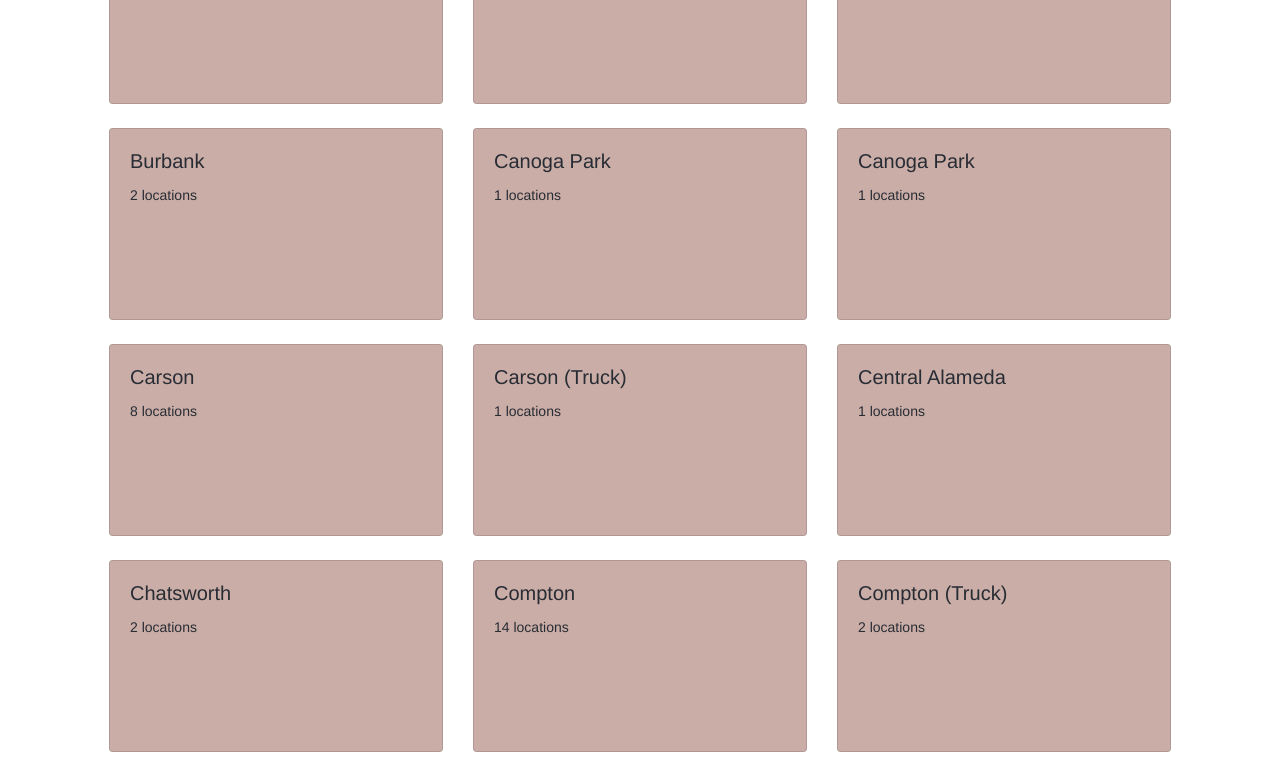
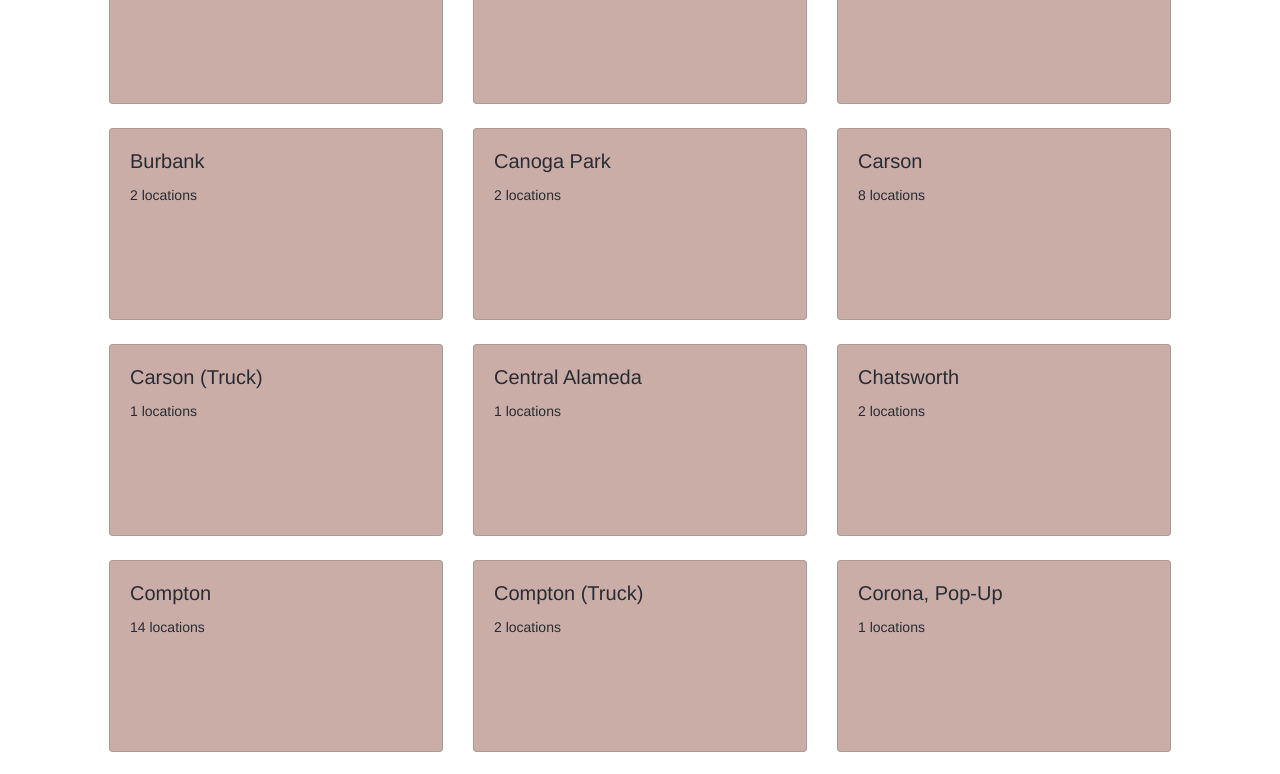
Before and after one commit to checkthemethod/support-local, a React (Create React App) app: page /all in a window 1280 px wide. Shown: the part 900-1674 px from the top of the page. Built offline with nearby package versions, Linux system fonts and the light colour scheme; a web font is replaced by a local one.

Commit message:
cleans up data

```diff
--- a/src/data.js
+++ b/src/data.js
@@ -135,7 +135,7 @@ export const restaurantData = [
          {
            title: "Post & Beam",
            neighborhood: "Baldwin Hills",
-           cuisine: "Soul food,",
+           cuisine: "Soul food",
            service: "Takeout, delivery",
            instagram: "@postandbeamla",
            phone: "(323) 299-5599",
@@ -242,7 +242,7 @@ export const restaurantData = [
          {
            title: "Lou, The French On The Block",
            neighborhood: "Burbank",
-           cuisine: "Patisserie, coffee,",
+           cuisine: "Patisserie, coffee shop",
            service: "Takeout",
            instagram: "@louthefrenchontheblock",
            phone: "(747) 241-8205",
@@ -250,7 +250,7 @@ export const restaurantData = [
          },
          {
            title: "JamaFo Jamaican Food Xpress",
-           neighborhood: "Canoga Park ",
+           neighborhood: "Canoga Park",
            cuisine: "Jamaican",
            service: "Takeout, delivery",
            instagram: "@jamafoxpress",
@@ -535,7 +535,7 @@ export const restaurantData = [
          },
          {
            title: "Kick Ass Vegans",
-           neighborhood: "Corona / Pop-Up",
+           neighborhood: "Corona, Pop-Up",
            cuisine: "Vegan/vegetarian",
            service: "Takeout",
            instagram: "@kickassvegans",
@@ -2204,7 +2204,7 @@ export const restaurantData = [
          },
          {
            title: "Simply D’Licious",
-           neighborhood: "Mid-CIty",
+           neighborhood: "Mid-City",
            cuisine: "Southern, Creole",
            service: "Takeout, Delivery",
            instagram: "@simplydliciousla",
@@ -2213,7 +2213,7 @@ export const restaurantData = [
          },
          {
            title: "Wi Jammin Cafe ",
-           neighborhood: "Mid-CIty",
+           neighborhood: "Mid-City",
            cuisine: "Jamaican",
            service: "Takeout, Delivery",
            instagram: "@wijammincarribean",
@@ -2750,7 +2750,7 @@ export const restaurantData = [
          {
            title: "LA Grind Coffee & Tea Bar",
            neighborhood: "Pop-Up (Truck)",
-           cuisine: "Coffee shops",
+           cuisine: "Coffee shop",
            service: "Takeout",
            instagram: "@lagrindcoffeeandteabar",
            phone: "(323) 475-7001",
@@ -3055,7 +3055,7 @@ export const restaurantData = [
          {
            title: "Coffee Del Mundo",
            neighborhood: "South LA",
-           cuisine: "Coffee shops",
+           cuisine: "Coffee shop",
            service: "Takeout, delivery",
            instagram: "@coffeedelmundola",
            phone: "(323) 455-0285",
```
